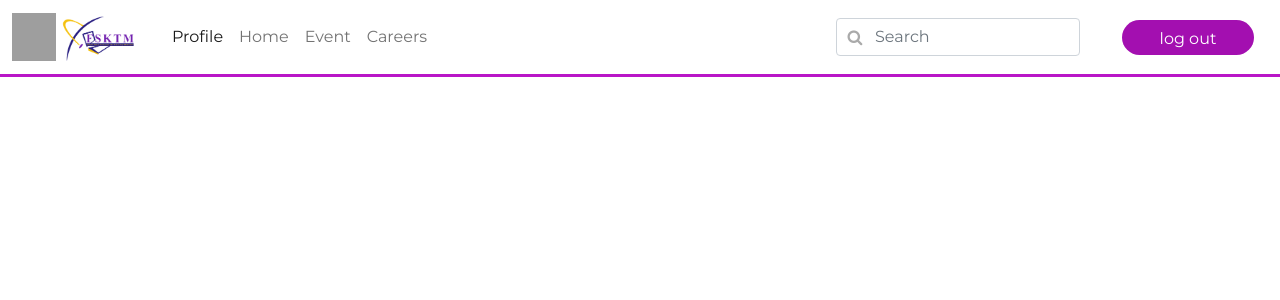
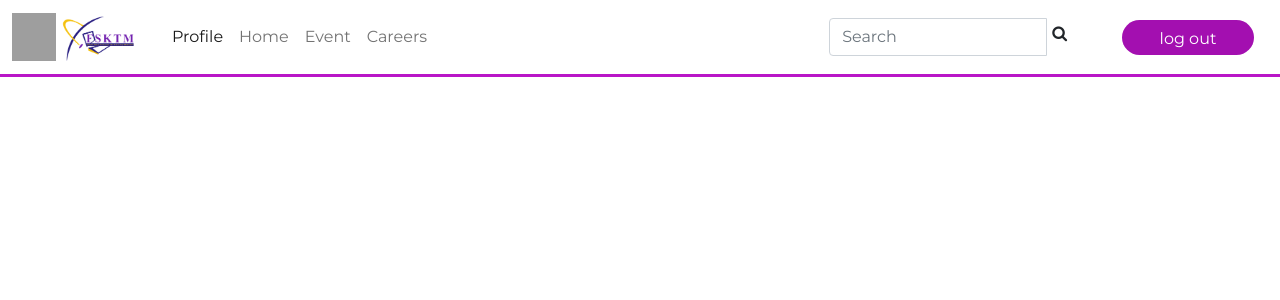
Before and after one commit to AfiqAmmar/Online-Alumni-System, a PHP site: page /navbarHome.html in a window 1280 px wide. Shown: the top 300 px of the page. Run offline with PHP 8.4, Linux system fonts and the light colour scheme; grey boxes are pictures that could not be loaded.

Commit message:
Search Bar Adjustment

```diff
--- a/navbar.css
+++ b/navbar.css
@@ -46,18 +46,17 @@ footer{
     color: #0000;
 }
 
-.has-search .form-control-feedback {
-    position: absolute;
-    z-index: 2;
-    display: block;
-    width: 2.375rem;
-    height: 2.375rem;
-    line-height: 2.375rem;
-    text-align: center;
-    pointer-events: none;
-    color: #aaa;
+.input-group-add-on .form-control{
+    height: 1rem;
 }
 
-.has-search .form-control {
-    padding-left: 2.375rem;
+.input-group-btn .btn{
+    height: 2rem;
+    padding-left: 5px;
 }
+
+.navbar-form{
+    margin-top: 5px;
+    margin-bottom: 5px;
+    text-align: center;
+}
--- a/navbarHome.html
+++ b/navbarHome.html
@@ -11,7 +11,7 @@
     <title>Online Alumni System</title>
 </head>
 <body>
-  <nav class="navbar sticky-top navbar-expand-md navbar-light bg-none">
+  <nav class="navbar sticky-top navbar-expand-md navbar-light bg-none justify-content-between">
       <div class="container-fluid">
         <a class="navbar-brand" href="#"><img src="UM_Logo.png" alt="UM Logo" width="44" height="48"><img src="FSKTM_Logo.png" alt="FSKTM Logo" width="92" height="48"></a>
         <button class="navbar-toggler" type="button" data-bs-toggle="collapse" data-bs-target="#navbarCollapse" aria-controls="navbarCollapse" aria-expanded="false" aria-label="Toggle navigation">
@@ -32,10 +32,14 @@
                   <a class="nav-link" href="#">Careers</a>
                 </li>
             </ul>
-            <div class="form-group has-search">
-                <span class="fa fa-search form-control-feedback"></span>
-                <input type="text" class="form-control" placeholder="Search">
-            </div>
+            <form class="navbar-form" role="search">
+              <div class="input-group add-on">
+                <input class="form-control" placeholder="Search" name="srch-term" id="srch-term" type="text">
+                <div class="input-group-btn">
+                  <button class="btn btn-default" type="submit"><i class="fa fa-search"></i></button>
+                </div>
+              </div>
+            </form>
             <button class="btn btn-logout text-white">log out</button>
         </div>
       </div>
```
